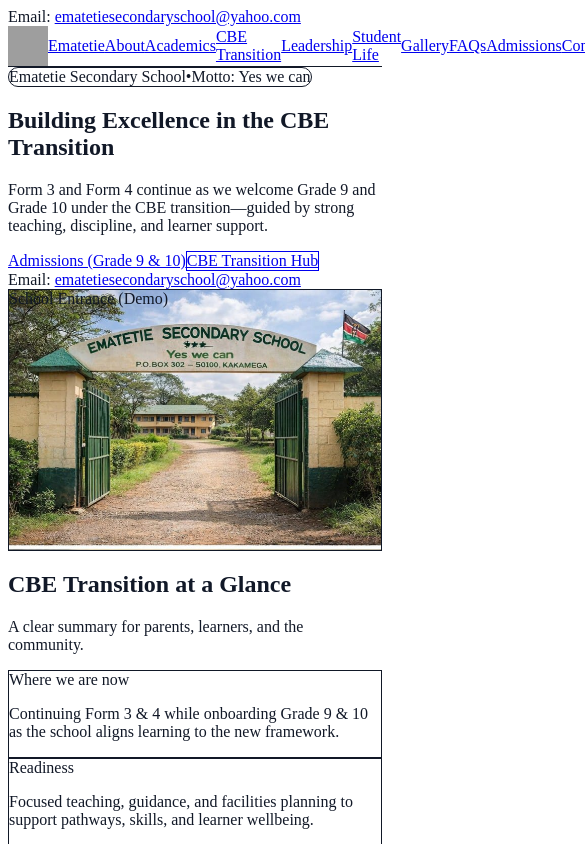
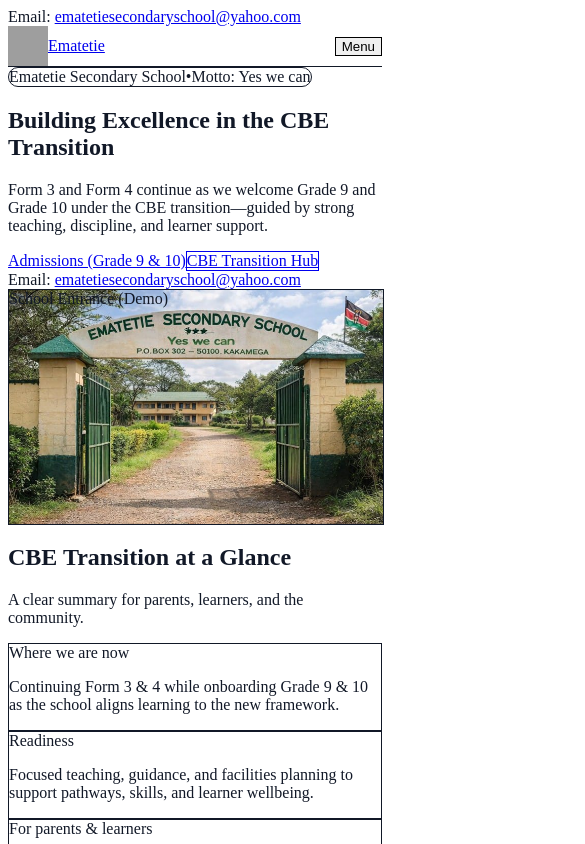
Before and after one commit to ianesipisu099-commits/ematetie-school-demo, a Next.js app: page / in a window 390 px wide. Shown: the top 844 px of the page, 585 px wide, since content can reach past the window. Built offline with nearby package versions, Linux system fonts and the light colour scheme; grey boxes are pictures that could not be loaded.

Commit message:
Revert globals.css overrides, fix mobile menu, adjust hero image

```diff
--- a/app/globals.css
+++ b/app/globals.css
@@ -6,8 +6,9 @@
   --background: 255 255 255;
   --foreground: 17 24 39;
 
+  /* Make muted text darker so phone stays readable */
   --muted: 248 250 252;
-  --muted-foreground: 71 85 105;
+  --muted-foreground: 55 65 81; /* darker than before */
 
   --border: 226 232 240;
 
--- a/app/page.tsx
+++ b/app/page.tsx
@@ -8,12 +8,12 @@ export const metadata = {
 
 function HeroVisual() {
   return (
-    <div className="relative h-[260px] sm:h-[320px] md:h-[420px] overflow-hidden rounded-2xl border shadow-sm">
+    <div className="relative aspect-[16/10] w-full overflow-hidden rounded-2xl border shadow-sm md:aspect-[16/9]">
       <Image
         src="/images/school-gate.jpeg"
         alt="Ematetie Secondary School entrance"
         fill
-        className="object-cover"
+        className="object-cover object-center"
         priority
       />
       <div className="absolute inset-0 bg-black/30" />
--- a/components/SiteHeader.tsx
+++ b/components/SiteHeader.tsx
@@ -22,8 +22,7 @@ export default function SiteHeader() {
   const [open, setOpen] = useState(false);
 
   return (
-    <header className="sticky top-0 z-50 border-b bg-white/80 backdrop-blur">
-      {/* Skip link (accessibility) */}
+    <header className="sticky top-0 z-50 border-b bg-white">
       <a
         href="#main"
         className="sr-only focus:not-sr-only focus:absolute focus:left-4 focus:top-4 focus:z-[60] focus:rounded-lg focus:bg-white focus:px-3 focus:py-2 focus:text-sm focus:shadow"
@@ -51,10 +50,7 @@ export default function SiteHeader() {
         </div>
 
         <div className="flex items-center justify-between py-4">
-          <Link
-            href="/"
-            className="flex items-center gap-3 font-semibold tracking-tight"
-          >
+          <Link href="/" className="flex items-center gap-3 font-semibold tracking-tight">
             <Image
               src="/images/logo.png"
               alt={`${school.name} logo`}
@@ -68,16 +64,17 @@ export default function SiteHeader() {
 
           {/* Desktop nav */}
           <nav className="hidden md:flex items-center gap-4 text-sm">
-  ...
-  </nav>
             {navLinks.map((l) => (
               <Link key={l.href} className="hover:underline" href={l.href}>
                 {l.label}
               </Link>
             ))}
+          </nav>
+
+          {/* Mobile Menu button */}
           <button
             type="button"
-  aria-label="Open menu"
+            aria-label="Toggle menu"
             aria-expanded={open}
             onClick={() => setOpen((v) => !v)}
             className="md:hidden rounded-xl border bg-white px-3 py-2 text-sm font-medium"
@@ -86,9 +83,9 @@ export default function SiteHeader() {
           </button>
         </div>
 
-        {/* Mobile drawer */}
+        {/* Mobile dropdown */}
         {open ? (
-          <div className="md:hidden">
+          <div className="md:hidden pb-4">
             <div className="rounded-2xl border bg-white p-4 shadow-sm">
               <div className="grid gap-2">
                 {navLinks.map((l) => (
@@ -112,7 +109,6 @@ export default function SiteHeader() {
                 </Button>
               </div>
             </div>
-            <div className="h-4" />
           </div>
         ) : null}
       </Container>
```
Lines whose indentation alone changed are shown as unchanged.
